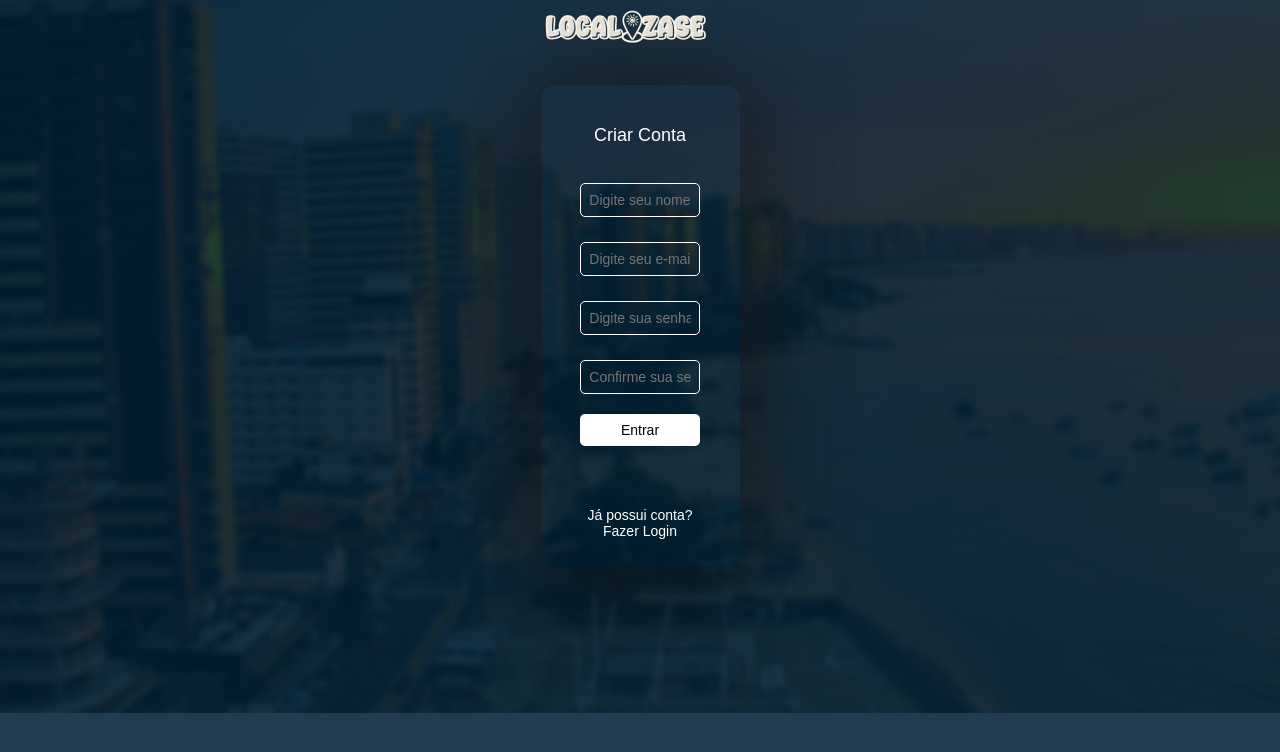
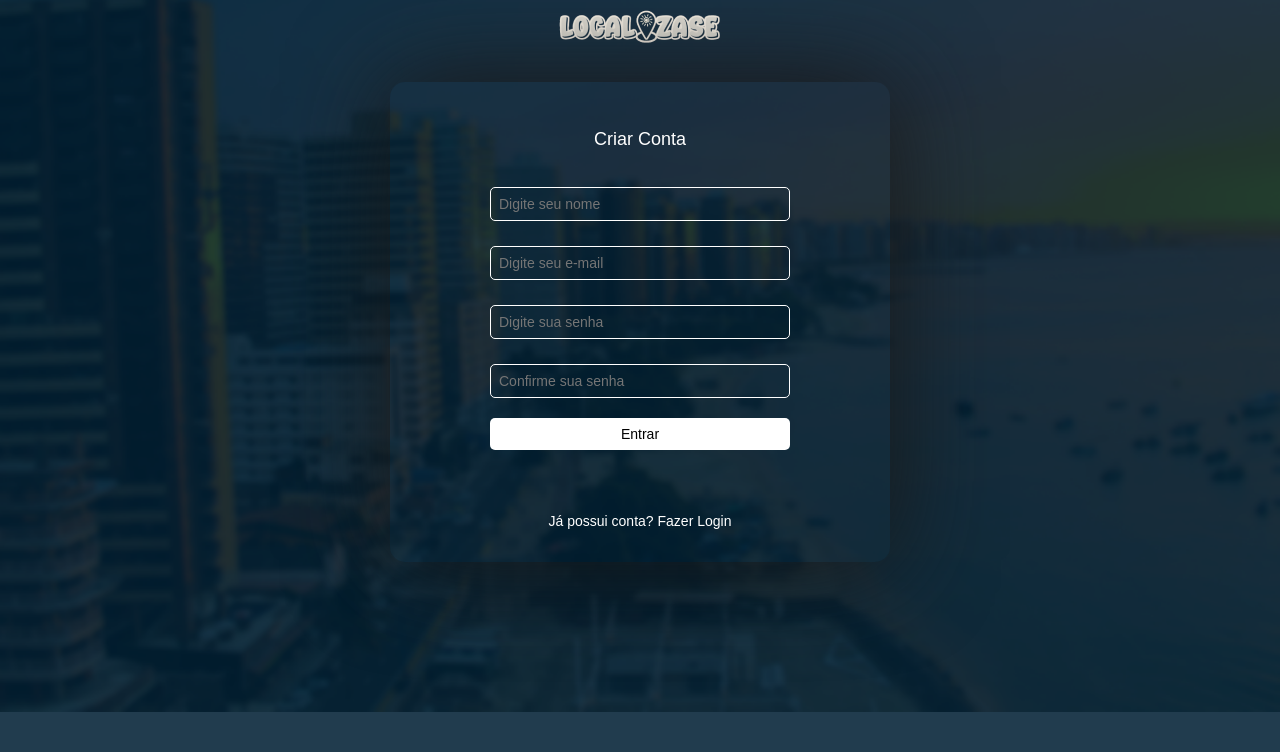
Before and after one commit to G4Devels/Projeto-Localizase, a React (Create React App) app in the folder app/: page /registro in a window 1280 px wide. Shown: the top 752 px of the page. Built offline with nearby package versions, Linux system fonts and the light colour scheme; a web font is replaced by a local one.

Commit message:
transform id to class

```diff
--- a/app/src/components/registration_page/main_registration.js
+++ b/app/src/components/registration_page/main_registration.js
@@ -25,7 +25,7 @@ export default function MainRegistration(){
 
     return(
             <>
-                <div id="auth-container" onSubmit={createUser}>
+                <div className="auth-container" onSubmit={createUser}>
                     <img src={require('../../assets/localizase_logo.png')} alt="Logo do localizase"/>
 
                     <div id="auth">
```
